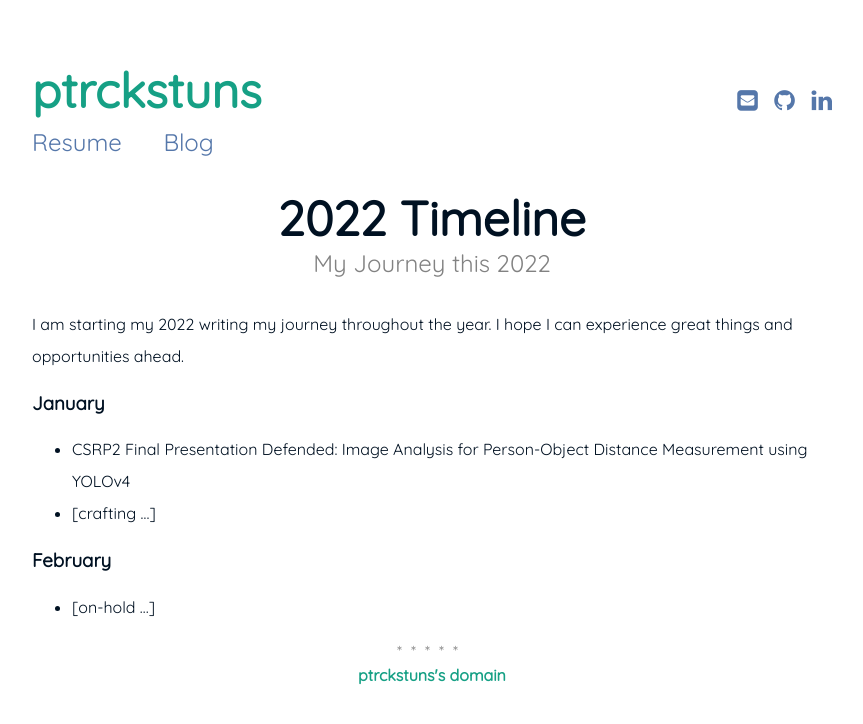
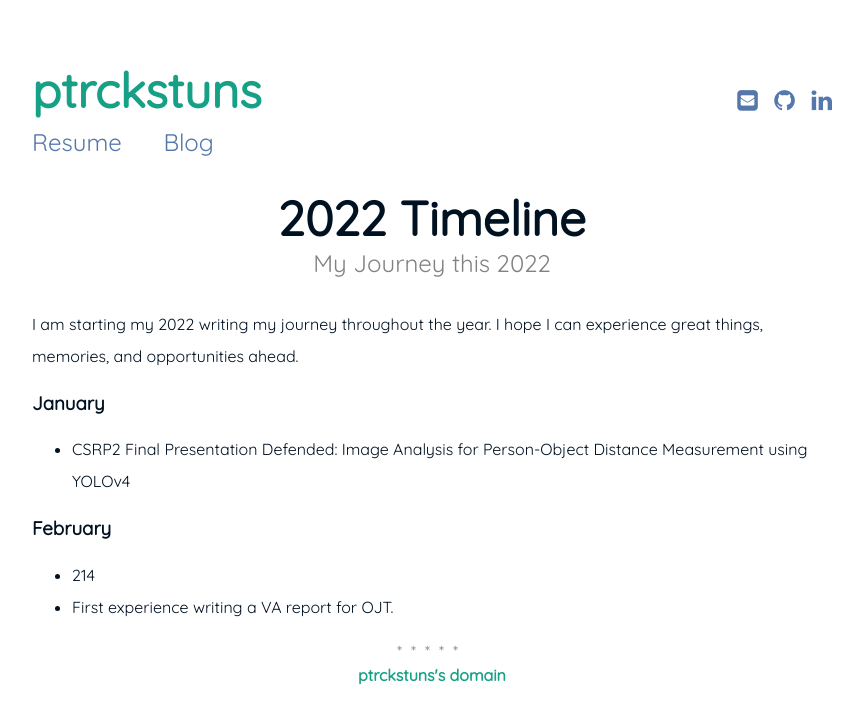
Before and after one commit to ptrckstuns/ptrckstuns.github.io, a Jekyll site: the page built from _posts/2022-01-24-year-2022.md, in a window 1280 px wide. Shown: the top 724 px of the page, without its empty margins (208-1071 px from the left). Built offline with Jekyll 4.4.1, drawn with Linux system fonts in a browser that asks for light colours.

Commit message:
Update 2022-01-24-year-2022.md

```diff
--- a/_posts/2022-01-24-year-2022.md
+++ b/_posts/2022-01-24-year-2022.md
@@ -6,11 +6,11 @@ date:   2022-01-24 23:10:00 +0800
 categories: ["general"]
 ---
 
-I am starting my 2022 writing my journey throughout the year. I hope I can experience great things and opportunities ahead.
+I am starting my 2022 writing my journey throughout the year. I hope I can experience great things, memories, and opportunities ahead.
 
 ### January
 - CSRP2 Final Presentation Defended: Image Analysis for Person-Object Distance Measurement using YOLOv4
-- [crafting ...]
 
 ### February
-- [on-hold ...]
+- 214
+- First experience writing a VA report for OJT.
```
